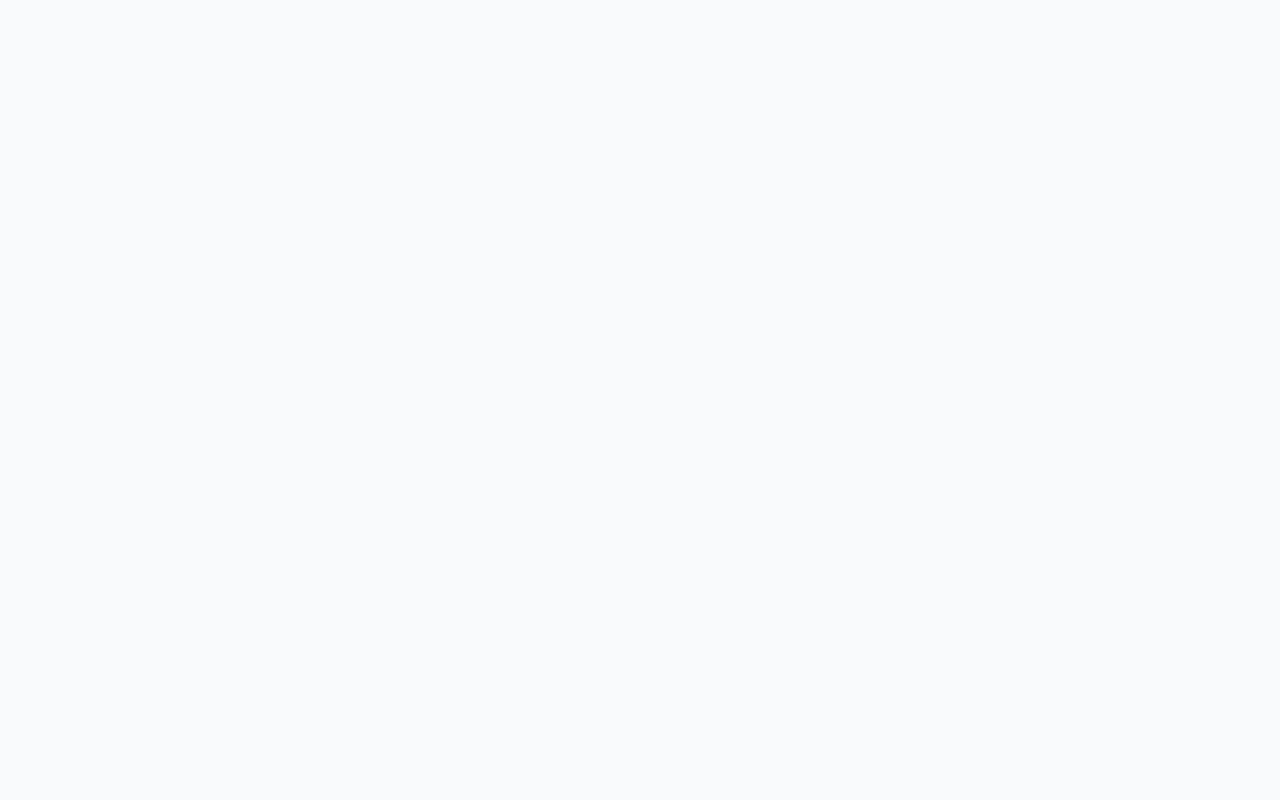
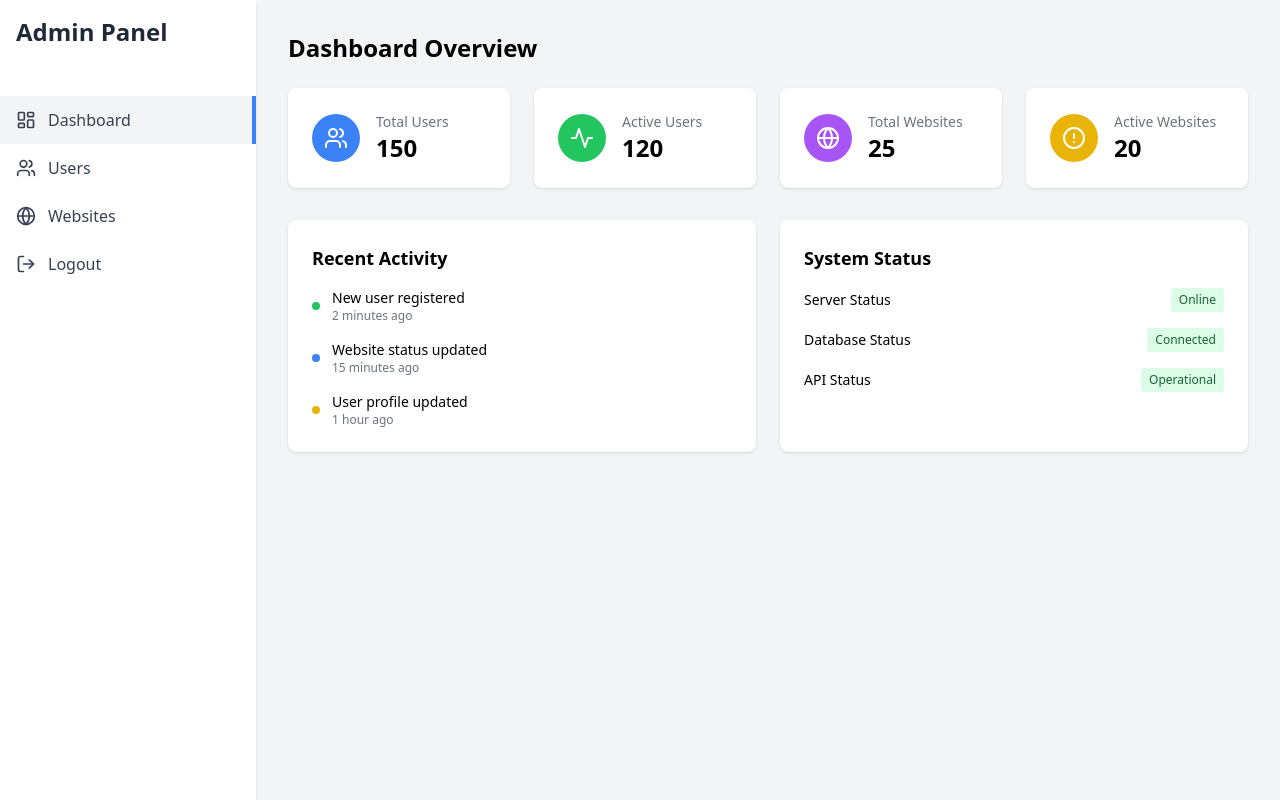
Before and after one commit to dev-fuadhasan/neverknowad, a React (Vite) app: page /dashboard in a window 1280 px wide. Before the commit this address had no page. Built offline with nearby package versions, Linux system fonts and the light colour scheme; sample sign-in values are in the browser's storage; the HTML template or start-up script is replaced by a standard one.

Commit message:
fix: Update routing structure and Layout component to use Outlet

```diff
--- a/src/App.tsx
+++ b/src/App.tsx
@@ -43,19 +43,17 @@ function App() {
           path="/"
           element={
             isAuthenticated ? (
-              <Layout onLogout={handleLogout}>
-                <Routes>
-                  <Route path="/dashboard" element={<Dashboard />} />
-                  <Route path="/users" element={<UserManagement />} />
-                  <Route path="/websites" element={<WebsiteManagement />} />
-                  <Route path="/" element={<Navigate to="/dashboard" replace />} />
-                </Routes>
-              </Layout>
+              <Layout onLogout={handleLogout} />
             ) : (
               <Navigate to="/login" replace />
             )
           }
-        />
+        >
+          <Route path="dashboard" element={<Dashboard />} />
+          <Route path="users" element={<UserManagement />} />
+          <Route path="websites" element={<WebsiteManagement />} />
+          <Route index element={<Navigate to="/dashboard" replace />} />
+        </Route>
       </Routes>
     </Router>
   );
--- a/src/components/Layout.tsx
+++ b/src/components/Layout.tsx
@@ -1,5 +1,4 @@
-import { ReactNode } from 'react';
-import { Link, useLocation } from 'react-router-dom';
+import { Outlet, Link, useLocation } from 'react-router-dom';
 import {
   LayoutDashboard,
   Users,
@@ -8,11 +7,10 @@ import {
 } from 'lucide-react';
 
 interface LayoutProps {
-  children: ReactNode;
   onLogout: () => void;
 }
 
-const Layout = ({ children, onLogout }: LayoutProps) => {
+const Layout = ({ onLogout }: LayoutProps) => {
   const location = useLocation();
 
   const navigation = [
@@ -58,7 +56,7 @@ const Layout = ({ children, onLogout }: LayoutProps) => {
 
         {/* Main content */}
         <div className="ml-64 flex-1 p-8">
-          {children}
+          <Outlet />
         </div>
       </div>
     </div>
```
